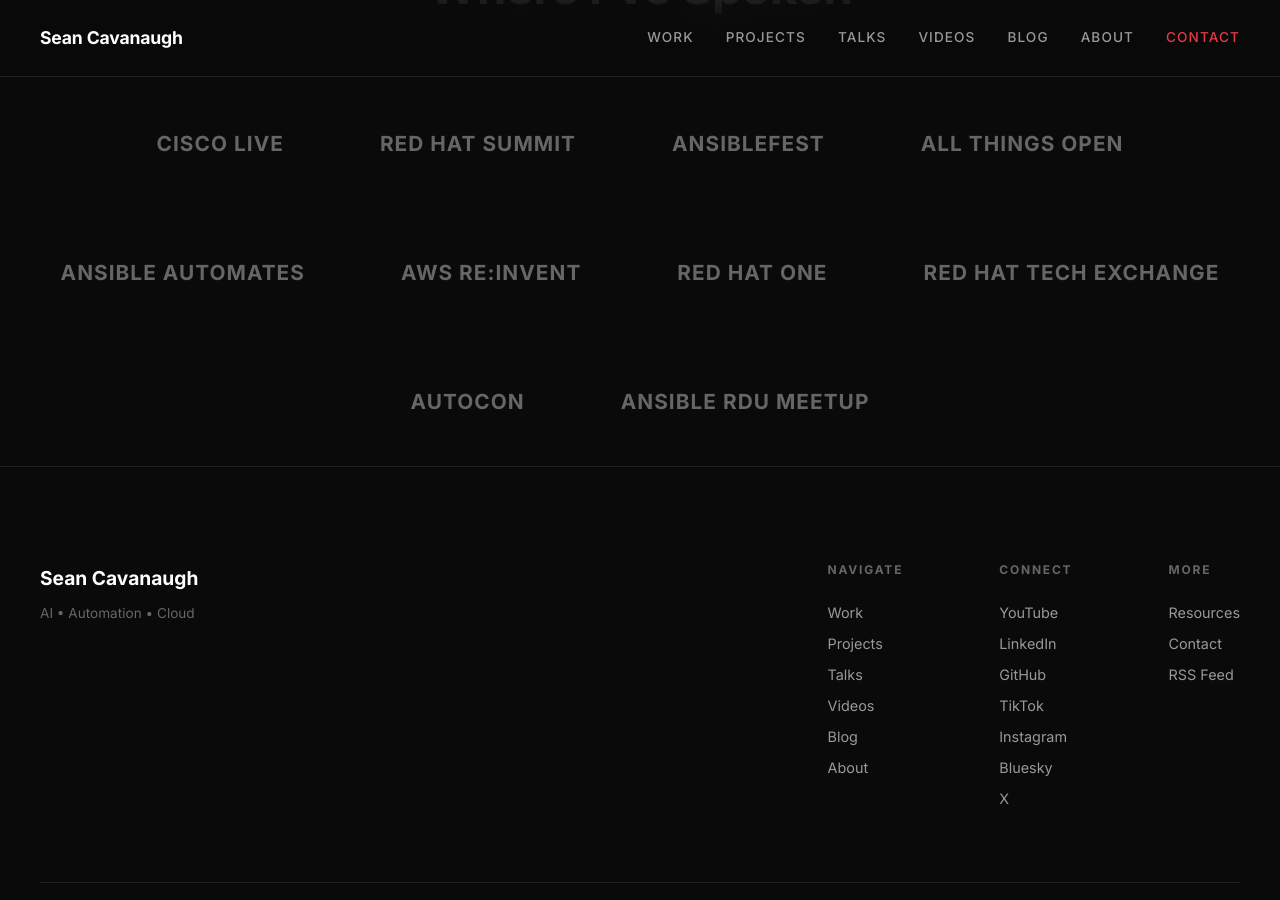
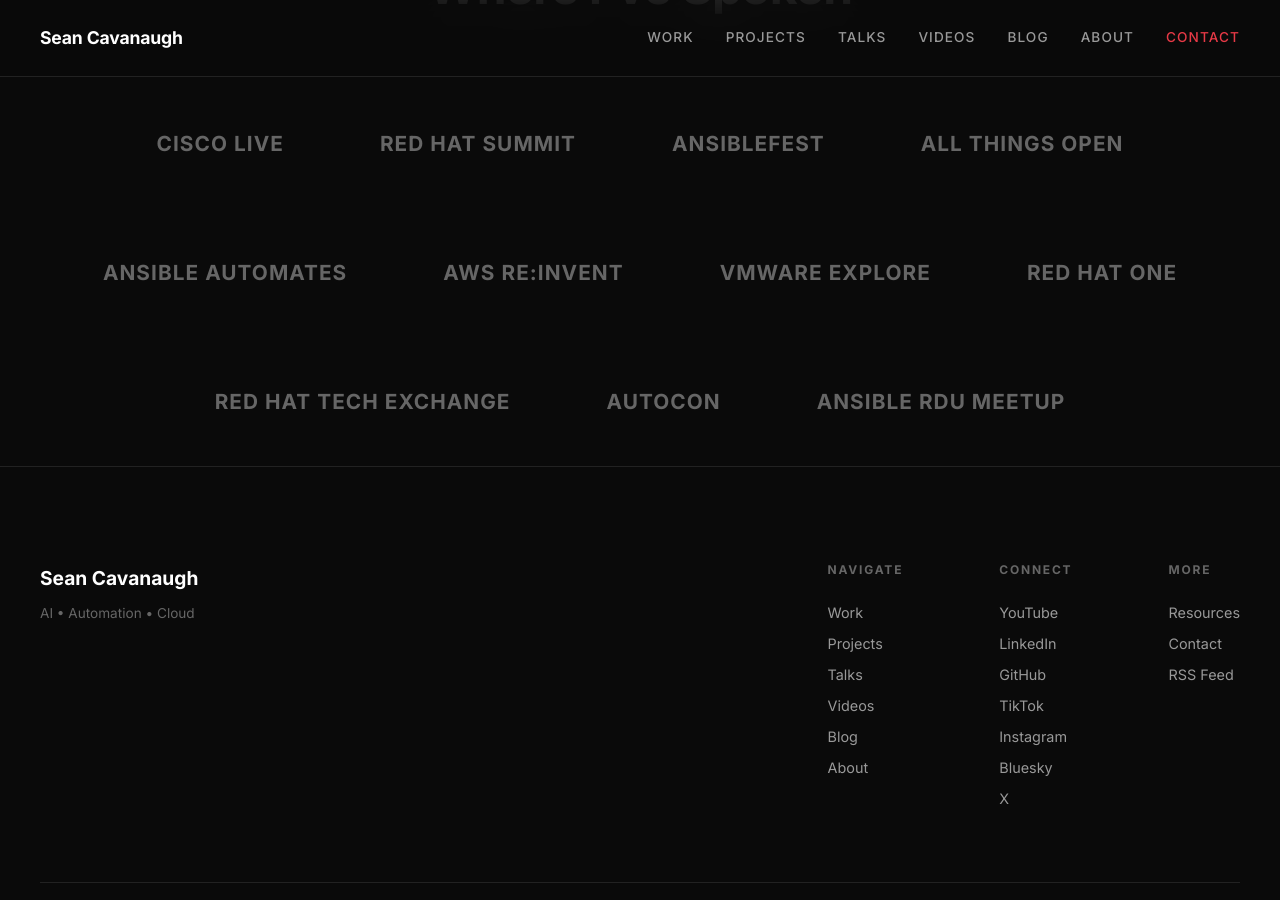
Before and after one commit to IPvSean/cavanaugh.pro, a Jekyll site: the page built from pages/talks.html, in a window 1280 px wide and 900 px high, scrolled down 5321 px. Built offline with Jekyll 4.4.1, drawn with Linux system fonts in a browser that asks for light colours.

Commit message:
Fix gallery captions and add VMware Explore venue
- Silent disco photo: VMware Explore 2024 Las Vegas
- Tropical workshop: Cisco Live 2024 Las Vegas
- Add VMware Explore to speaking venues

Co-authored-by: Cursor <cursoragent@cursor.com>

```diff
--- a/_data/gallery.yml
+++ b/_data/gallery.yml
@@ -34,9 +34,9 @@
   year: 2026
 
 - src: "/assets/images/rh-booth-silent-disco.png"
-  alt: "Silent disco demo at the Red Hat booth"
+  alt: "Presenting at the Red Hat booth — VMware Explore 2024 Las Vegas"
   category: "booth"
-  year: 2025
+  year: 2024
 
 - src: "/assets/images/cisco-live-2023-speakers.png"
   alt: "With Adrian Iliesiu before our Cisco Live 2023 talk"
@@ -69,7 +69,7 @@
   year: 2025
 
 - src: "/assets/images/workshop-tropical-2024.png"
-  alt: "Ansible workshop — let's stay connected in 2024"
+  alt: "Ansible workshop — Cisco Live 2024 Las Vegas"
   category: "stage"
   year: 2024
 
--- a/_data/speaking.yml
+++ b/_data/speaking.yml
@@ -10,6 +10,8 @@
   logo: "ansible"
 - name: "AWS re:Invent"
   logo: "aws"
+- name: "VMware Explore"
+  logo: "vmware"
 - name: "Red Hat One"
   logo: "redhat"
 - name: "Red Hat Tech Exchange"
```
